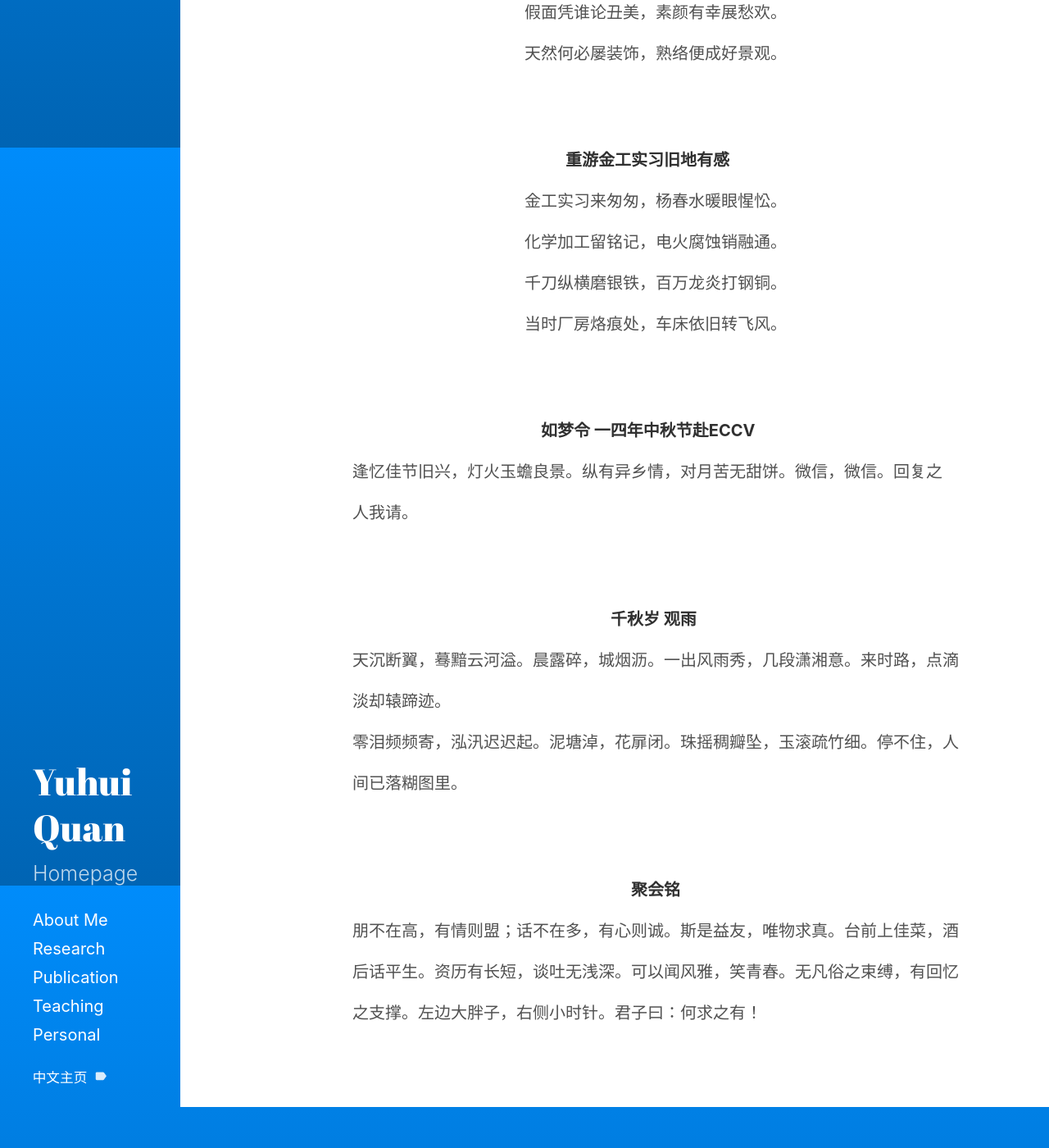
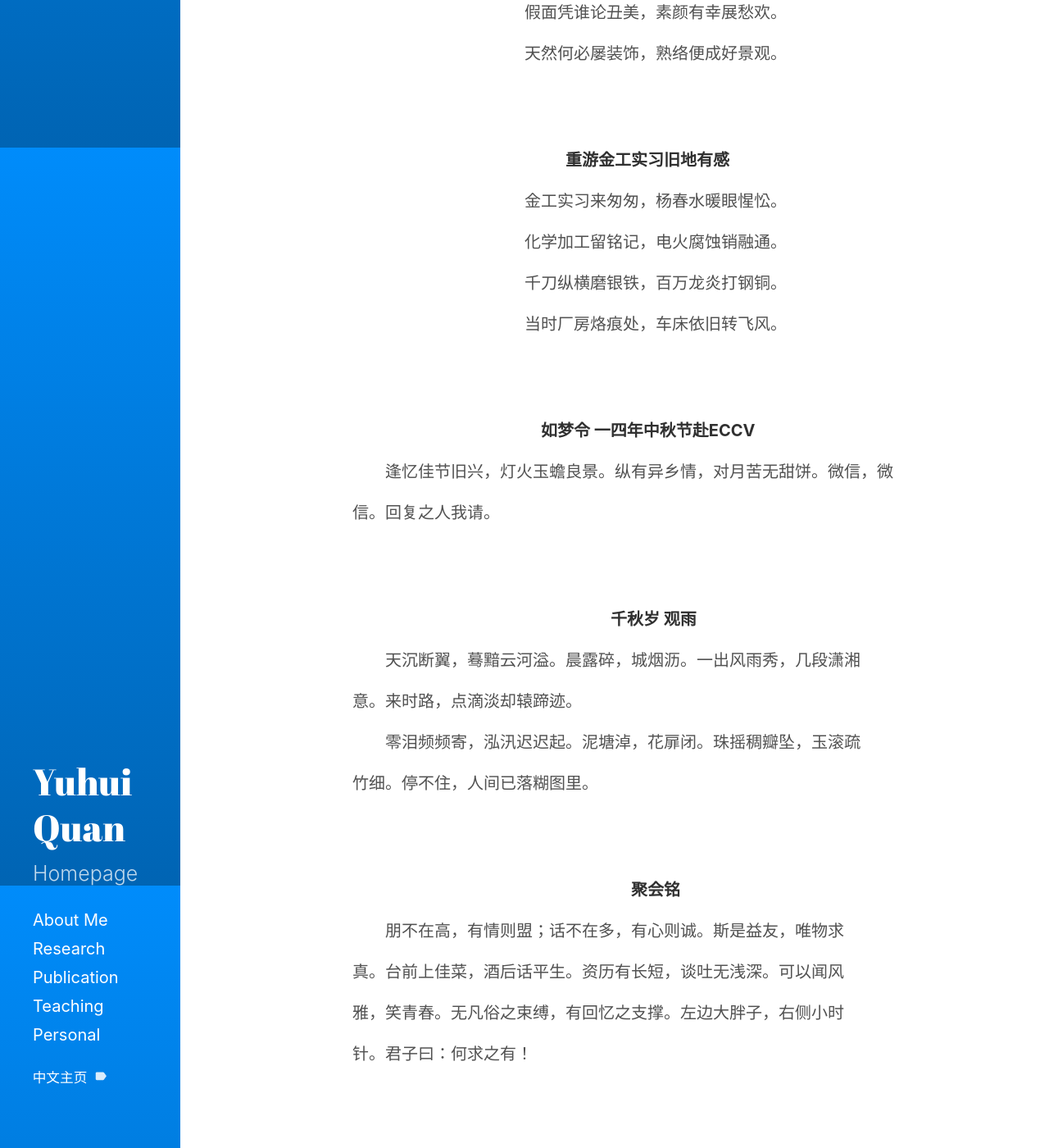
Before and after one commit to csyhquan/csyhquan.github.io, a Jekyll site: the page built from category/poem/poem.md, in a window 1280 px wide and 1400 px high, scrolled down 1620 px. Shown: the whole window at 82% size. Built offline with Jekyll 4.4.1, drawn with Linux system fonts in a browser that asks for light colours; before the commit the page ends 2970 px from its top, so only the background shows below that.

```diff
--- a/category/poem/poem.md
+++ b/category/poem/poem.md
@@ -25,7 +25,7 @@ title:
 <p>&emsp;&emsp;&emsp;&emsp;&emsp;&emsp;&emsp;&emsp;&emsp;&emsp;&emsp;&emsp;&emsp;&emsp;&emsp;&emsp;&emsp;&emsp;&emsp;长宵卧榻谁识梦，贯日修篇未悯身。</p>
 <p>&emsp;&emsp;&emsp;&emsp;&emsp;&emsp;&emsp;&emsp;&emsp;&emsp;&emsp;&emsp;&emsp;&emsp;&emsp;&emsp;&emsp;&emsp;&emsp;屡误刊期因嚼字，堪磨术理为行文。</p>
 <p>&emsp;&emsp;&emsp;&emsp;&emsp;&emsp;&emsp;&emsp;&emsp;&emsp;&emsp;&emsp;&emsp;&emsp;&emsp;&emsp;&emsp;&emsp;&emsp;人生几段长长句？不咏成章易封尘。</p>
-<p>&emsp;&emsp;&emsp;&emsp;&emsp;&emsp;&emsp;&emsp;&emsp;&emsp;&emsp;&emsp;&emsp;&emsp;&emsp;&emsp;&emsp;&emsp;&emsp;&emsp;&emsp;&emsp;&emsp;&emsp;&emsp;&emsp;&emsp;&emsp;&emsp;&emsp;&emsp;&emsp;&emsp;&emsp;&emsp;&emsp;写于一四年截稿前夜</p>
+<p>&emsp;&emsp;&emsp;&emsp;&emsp;&emsp;&emsp;&emsp;&emsp;&emsp;&emsp;&emsp;&emsp;&emsp;&emsp;&emsp;&emsp;&emsp;&emsp;&emsp;&emsp;&emsp;&emsp;&emsp;&emsp;&emsp;&emsp;&emsp;&emsp;&emsp;&emsp;&emsp;&emsp;写于一四年截稿前夜</p>
 
 <br>
 <br>
@@ -35,7 +35,7 @@ title:
 <p>&emsp;&emsp;&emsp;&emsp;&emsp;&emsp;&emsp;&emsp;&emsp;&emsp;&emsp;&emsp;&emsp;&emsp;&emsp;&emsp;&emsp;&emsp;&emsp;防墙几砌易翻遍，漏洞千重难补帮。</p>
 <p>&emsp;&emsp;&emsp;&emsp;&emsp;&emsp;&emsp;&emsp;&emsp;&emsp;&emsp;&emsp;&emsp;&emsp;&emsp;&emsp;&emsp;&emsp;&emsp;木马鞍前飞魅影，金山顶上渡陈仓。</p>
 <p>&emsp;&emsp;&emsp;&emsp;&emsp;&emsp;&emsp;&emsp;&emsp;&emsp;&emsp;&emsp;&emsp;&emsp;&emsp;&emsp;&emsp;&emsp;&emsp;夜阑此后无破晓，直至谁人识我妆。</p>
-<p>&emsp;&emsp;&emsp;&emsp;&emsp;&emsp;&emsp;&emsp;&emsp;&emsp;&emsp;&emsp;&emsp;&emsp;&emsp;&emsp;&emsp;&emsp;&emsp;&emsp;&emsp;&emsp;&emsp;&emsp;&emsp;&emsp;&emsp;&emsp;&emsp;&emsp;&emsp;写于一三年信息安全班同学聚会</p>
+<p>&emsp;&emsp;&emsp;&emsp;&emsp;&emsp;&emsp;&emsp;&emsp;&emsp;&emsp;&emsp;&emsp;&emsp;&emsp;&emsp;&emsp;&emsp;&emsp;&emsp;&emsp;&emsp;&emsp;&emsp;&emsp;&emsp;&emsp;&emsp;写于一三年信息安全班同学聚会</p>
 
 <br>
 <br>
@@ -59,22 +59,23 @@ title:
 <br>
 
 <p>&emsp;&emsp;&emsp;&emsp;&emsp;&emsp;&emsp;&emsp;&emsp;&emsp;&emsp;&emsp;&emsp;&emsp;&emsp;&emsp;&emsp;&emsp;&emsp;&emsp;<strong>如梦令 一四年中秋节赴ECCV</strong></p>
-<p>&emsp;&emsp;&emsp;&emsp;&emsp;&emsp;&emsp;&emsp;&ensp;逢忆佳节旧兴，灯火玉蟾良景。纵有异乡情，对月苦无甜饼。微信，微信。回复之</p>
-<p>&emsp;&emsp;&emsp;&emsp;&emsp;&emsp;&emsp;&emsp;&ensp;人我请。</p>
+<p>&emsp;&emsp;&emsp;&emsp;&emsp;&emsp;&emsp;&emsp;&emsp;&emsp;&ensp;逢忆佳节旧兴，灯火玉蟾良景。纵有异乡情，对月苦无甜饼。微信，微</p>
+<p>&emsp;&emsp;&emsp;&emsp;&emsp;&emsp;&emsp;&emsp;&ensp;信。回复之人我请。</p>
 
 <br>
 <br>
 
 <p>&emsp;&emsp;&emsp;&emsp;&emsp;&emsp;&emsp;&emsp;&emsp;&emsp;&emsp;&emsp;&emsp;&emsp;&emsp;&emsp;&emsp;&emsp;&emsp;&emsp;&emsp;&emsp;&emsp;&emsp;&#8197;<strong>千秋岁 观雨</strong></p>
-<p>&emsp;&emsp;&emsp;&emsp;&emsp;&emsp;&emsp;&emsp;&ensp;天沉断翼，蓦黯云河溢。晨露碎，城烟沥。一出风雨秀，几段潇湘意。来时路，点滴</p>
-<p>&emsp;&emsp;&emsp;&emsp;&emsp;&emsp;&emsp;&emsp;&ensp;淡却辕蹄迹。</p>
-<p>&emsp;&emsp;&emsp;&emsp;&emsp;&emsp;&emsp;&emsp;&ensp;零泪频频寄，泓汛迟迟起。泥塘淖，花扉闭。珠摇稠瓣坠，玉滚疏竹细。停不住，人</p>
-<p>&emsp;&emsp;&emsp;&emsp;&emsp;&emsp;&emsp;&emsp;&ensp;间已落糊图里。</p>
+<p>&emsp;&emsp;&emsp;&emsp;&emsp;&emsp;&emsp;&emsp;&emsp;&emsp;&ensp;天沉断翼，蓦黯云河溢。晨露碎，城烟沥。一出风雨秀，几段潇湘</p>
+<p>&emsp;&emsp;&emsp;&emsp;&emsp;&emsp;&emsp;&emsp;&ensp;意。来时路，点滴淡却辕蹄迹。</p>
+<p>&emsp;&emsp;&emsp;&emsp;&emsp;&emsp;&emsp;&emsp;&emsp;&emsp;&ensp;零泪频频寄，泓汛迟迟起。泥塘淖，花扉闭。珠摇稠瓣坠，玉滚疏</p>
+<p>&emsp;&emsp;&emsp;&emsp;&emsp;&emsp;&emsp;&emsp;&ensp;竹细。停不住，人间已落糊图里。</p>
 
 <br>
 <br>
 
 <p>&emsp;&emsp;&emsp;&emsp;&emsp;&emsp;&emsp;&emsp;&emsp;&emsp;&emsp;&emsp;&emsp;&emsp;&emsp;&emsp;&emsp;&emsp;&emsp;&emsp;&emsp;&emsp;&emsp;&emsp;&emsp;&ensp;<strong>聚会铭</strong></p>
-<p>&emsp;&emsp;&emsp;&emsp;&emsp;&emsp;&emsp;&emsp;&ensp;朋不在高，有情则盟；话不在多，有心则诚。斯是益友，唯物求真。台前上佳菜，酒</p>
-<p>&emsp;&emsp;&emsp;&emsp;&emsp;&emsp;&emsp;&emsp;&ensp;后话平生。资历有长短，谈吐无浅深。可以闻风雅，笑青春。无凡俗之束缚，有回忆</p>
-<p>&emsp;&emsp;&emsp;&emsp;&emsp;&emsp;&emsp;&emsp;&ensp;之支撑。左边大胖子，右侧小时针。君子曰：何求之有！</p>
+<p>&emsp;&emsp;&emsp;&emsp;&emsp;&emsp;&emsp;&emsp;&emsp;&emsp;&ensp;朋不在高，有情则盟；话不在多，有心则诚。斯是益友，唯物求</p>
+<p>&emsp;&emsp;&emsp;&emsp;&emsp;&emsp;&emsp;&emsp;&ensp;真。台前上佳菜，酒后话平生。资历有长短，谈吐无浅深。可以闻风</p>
+<p>&emsp;&emsp;&emsp;&emsp;&emsp;&emsp;&emsp;&emsp;&ensp;雅，笑青春。无凡俗之束缚，有回忆之支撑。左边大胖子，右侧小时</p>
+<p>&emsp;&emsp;&emsp;&emsp;&emsp;&emsp;&emsp;&emsp;&ensp;针。君子曰：何求之有！</p>
```
